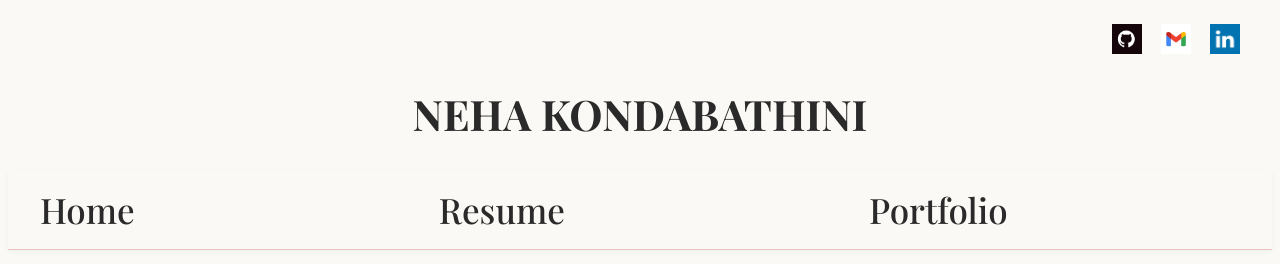
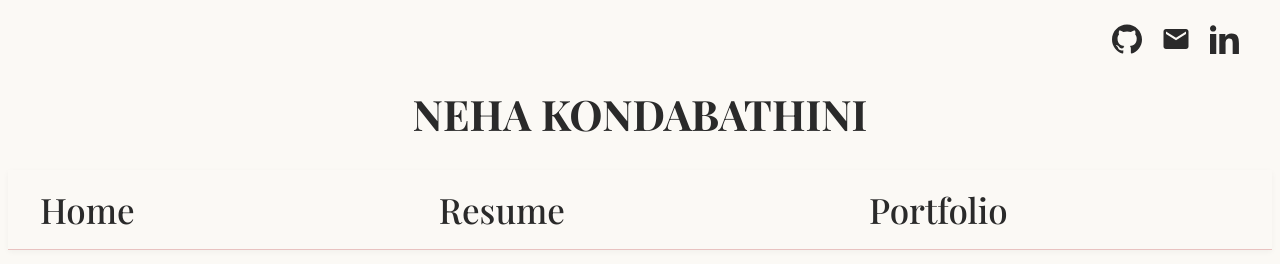
Before and after one commit to bcdfgi/Portfolio-Website, a plain HTML site: page pages/nav.html in a window 1280 px wide. Shown: the top 264 px of the page. Drawn offline with nearby package versions, Linux system fonts and the light colour scheme; a web font is replaced by a local one.

Commit message:
made the website more readable by adding hovering effects

```diff
--- a/pages/nav.html
+++ b/pages/nav.html
@@ -52,12 +52,14 @@
   .image-icon{
     width: 30px;
     height:30px;
-    object-fit: contain;
+    fill: #2A2A2A;
+    transition: fill 0.3s ease;
 
 
   }
   .image-icon:hover{
-    filter: brightness(0) saturate(100%) invert(79%) sepia(6%) saturate(502%) hue-rotate(39deg) brightness(93%) contrast(86%);
+    fill: #BFCDB4;
+
   }
   .links{
     display: flex;
@@ -71,13 +73,36 @@
 <body>
   <div class="links">
     <a href="https://github.com/bcdfgi/Portfolio-Website" target="-blank">
-      <img src="/images/github.jpeg" class="image-icon" alt="Github">
+      <svg class="image-icon" viewBox="0 0 24 24">
+      <path d="M12 0.3C5.37 0.3 0 5.67 0 12.3c0 5.28 3.44 9.76 8.2 11.34
+               0.6 0.1 0.82-0.26 0.82-0.58v-2.03c-3.34 0.73-4.04-1.61-4.04-1.61
+               -0.55-1.39-1.34-1.76-1.34-1.76 -1.1-0.75 0.08-0.73 0.08-0.73
+               1.22 0.09 1.87 1.26 1.87 1.26 1.08 1.86 2.84 1.32 3.53 1.01
+               0.1-0.78 0.42-1.32 0.76-1.62 -2.67-0.3-5.47-1.34-5.47-5.96
+               0-1.32 0.47-2.39 1.24-3.23 -0.13-0.3-0.54-1.52 0.12-3.16
+               0 0 1.01-0.32 3.3 1.23 0.96-0.27 2-0.41 3.03-0.41 1.03 0 2.07 0.14 3.03 0.41
+               2.28-1.55 3.29-1.23 3.29-1.23 0.66 1.64 0.25 2.86 0.12 3.16
+               0.77 0.84 1.23 1.91 1.23 3.23 0 4.63-2.81 5.66-5.49 5.96
+               0.43 0.37 0.81 1.1 0.81 2.22v3.29c0 0.32 0.21 0.69 0.82 0.58
+               C20.56 22.06 24 17.58 24 12.3 24 5.67 18.63 0.3 12 0.3z"/>
+    </svg>
+
     </a>
     <a href="https://mail.google.com/mail/u/0/#inbox" target="-blank">
-      <img src="/images/gmail.jpeg" class="image-icon" alt="Gmail">
+      <svg class="image-icon" viewBox="0 0 24 24">
+      <path d="M20 4H4c-1.1 0-2 .9-2 2v12c0 1.1.9 2 2 2h16
+               c1.1 0 2-.9 2-2V6c0-1.1-.9-2-2-2zm0 4l-8 5-8-5V6l8 5
+               8-5v2z"/>
+    </svg>
     </a>
     <a href="https://www.linkedin.com/in/neha-kondabathini-9964b6231/" target="-blank">
-      <img src="/images/linkedin.jpeg" class="image-icon" alt="linkedin">
+      <svg class="image-icon" viewBox="0 0 24 24">
+      <path d="M4.98 3.5C4.98 4.88 3.86 6 2.5 6S0 4.88 0 3.5
+               1.12 1 2.5 1s2.48 1.12 2.48 2.5zM0 8h5v16H0V8zm7.5 0h4.8v2.2h.1
+               c.67-1.27 2.3-2.6 4.74-2.6 5.07 0 6 3.34 6 7.7V24h-5V16c0-1.9-.03-4.34-2.64-4.34
+               -2.64 0-3.04 2.06-3.04 4.2V24h-5V8z"/>
+    </svg>
+
     </a>
 
   </div>
```
Also changed, not shown: pages/home_page.html (+14 -7 lines).
